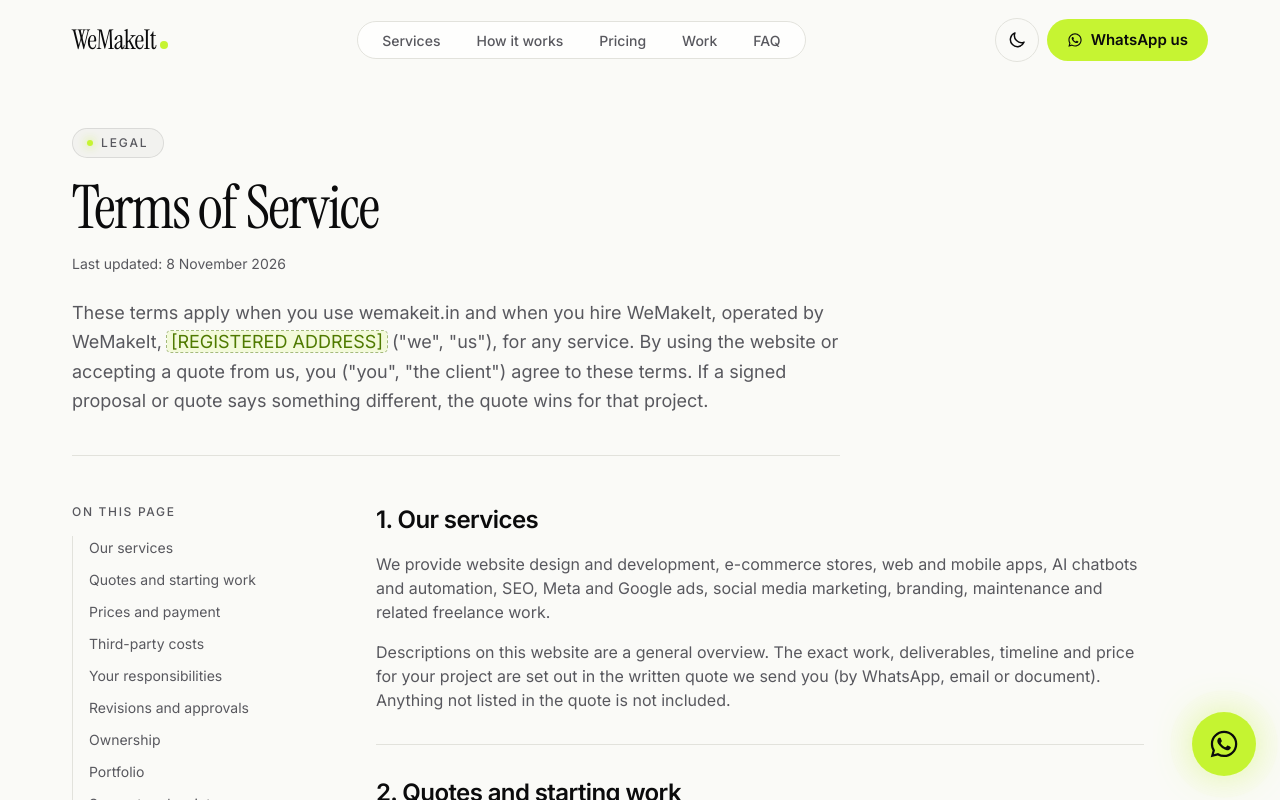
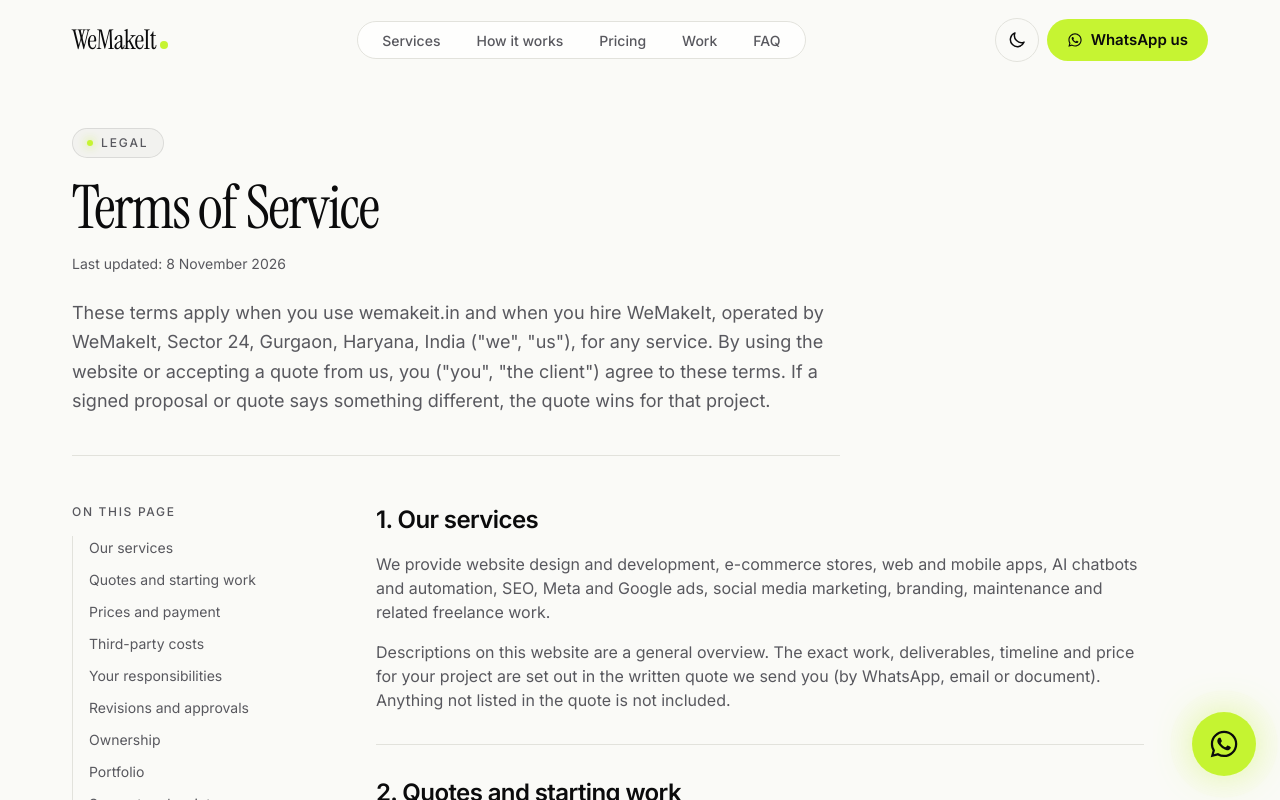
Before and after one commit to SurajTrs/Wemakeit, a Next.js app: page /terms in a window 1280 px wide. Shown: the top 800 px of the page. Built offline with nearby package versions, Linux system fonts and the light colour scheme.

Commit message:
Add Gurgaon address, jurisdiction and reply time
Co-Authored-By: Claude Opus 5.5 <noreply@anthropic.com>

```diff
--- a/app/page.tsx
+++ b/app/page.tsx
@@ -15,6 +15,7 @@ const jsonLd = {
     ...(hasWhatsApp && { telephone: [WHATSAPP_NUMBER, ...WHATSAPP_NUMBERS_EXTRA].map((n) => `+${n}`) }),
     ...(liveSocials.length > 0 && { sameAs: liveSocials.map((s) => s.url) }),
     areaServed: "IN",
+    address: { "@type": "PostalAddress", streetAddress: "Sector 24", addressLocality: "Gurugram", addressRegion: "Haryana", addressCountry: "IN" },
     priceRange: "₹₹",
   },
   {
--- a/content/site.ts
+++ b/content/site.ts
@@ -22,8 +22,8 @@ export const SITE_URL = "https://wemakeit.in"; // [CONFIRM DOMAIN] — used for
 // usually your own name, e.g. "Suraj Rawat (trading as WeMakeIt)".
 export const legalEntity = {
   name: "WeMakeIt",
-  address: "[REGISTERED ADDRESS]",
-  city: "[CITY]", // courts of this city have jurisdiction over disputes
+  address: "Sector 24, Gurgaon, Haryana, India",
+  city: "Gurugram, Haryana", // courts of this city have jurisdiction over disputes
   grievanceOfficer: "[GRIEVANCE OFFICER NAME]", // the person who handles privacy complaints (can be you)
   updated: "8 November 2026", // change this whenever you edit a policy
 };
@@ -504,7 +504,7 @@ export const faq = {
 export const contact = {
   label: "Contact",
   heading: "Tell us about your *project*.",
-  sub: "Fill this in and it opens WhatsApp (or email) with your details ready to send. We usually reply within [RESPONSE TIME, e.g. a few hours].",
+  sub: "Fill this in and it opens WhatsApp (or email) with your details ready to send. We usually reply within 2 hours, Monday to Saturday.",
   fields: {
     name: "Your name",
     phone: "Phone number",
```
